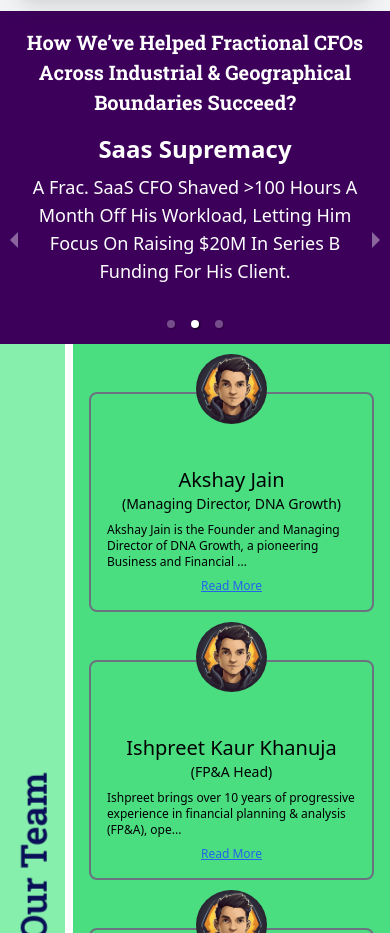
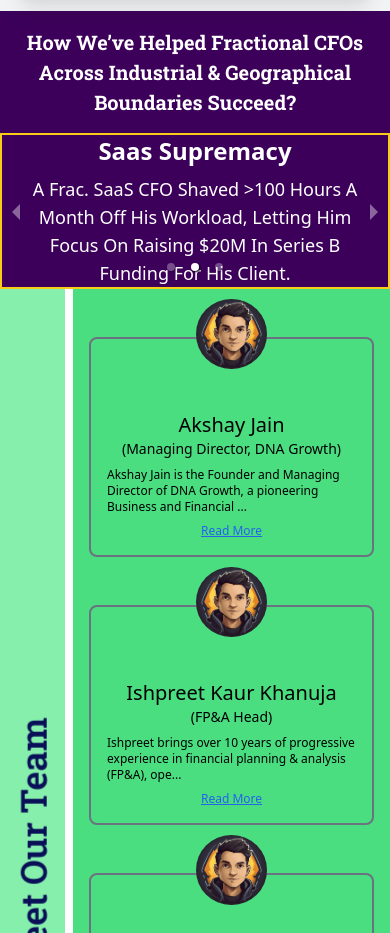
Before and after one commit to vikassinghDnaGrowth/DNA-Growth, a React (Vite) app: page / in a window 390 px wide. Shown: the part 6880-7813 px from the top of the page. Built offline with nearby package versions, Linux system fonts and the light colour scheme.

Commit message:
carousel responsive

```diff
--- a/src/section/Carousel.jsx
+++ b/src/section/Carousel.jsx
@@ -36,7 +36,7 @@ const Carousels = () => {
         </h1>
       </div>
       <Carousel
-        className="w-full bg-[#3c005a]"
+        className="w-full bg-[#3c005a] h-auto border-2 border-yellow-400"
         showStatus={false}
         showThumbs={false}
         showArrows={true}
@@ -48,7 +48,7 @@ const Carousels = () => {
         interval={5000} // Set interval for autoplay
       >
         {data.map((item, index) => (
-          <div key={index} className="w-full flex justify-center min-h-[25vh]">
+          <div key={index} className="w-full flex justify-center">
             <div className="flex flex-col w-full max-w-lg px-4 ">
               <h1
                 className={`text-2xl font-bold ${item.titleColor}  text-center capitalize`}
```
